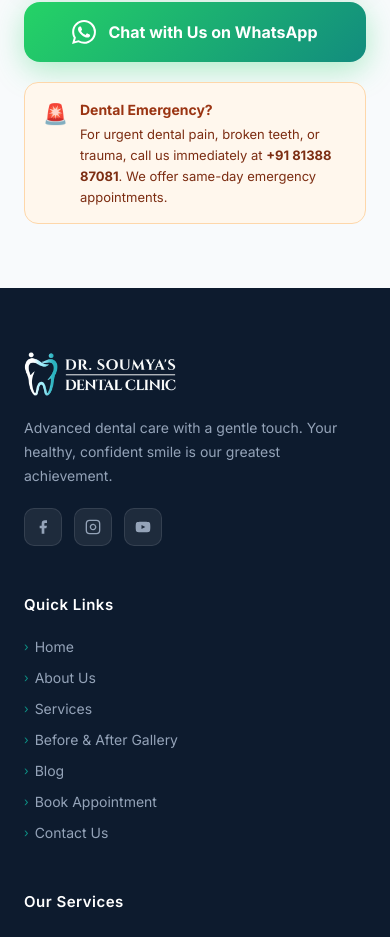
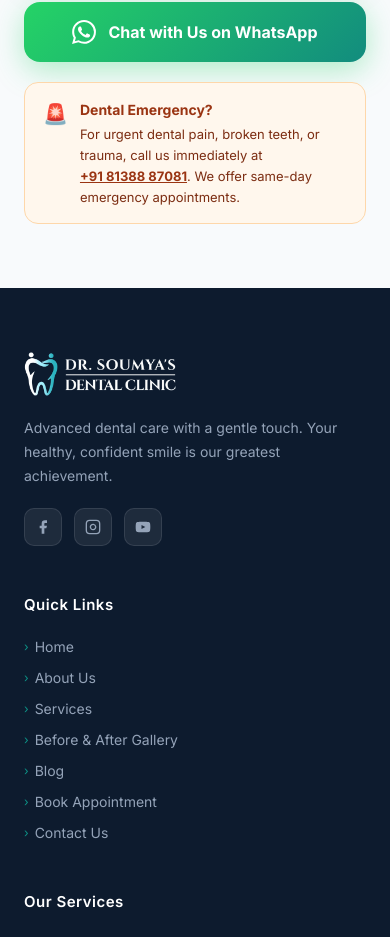
Before and after one commit to anujayeshalukka/drsoumya, a React (Vite) app: page /contact in a window 390 px wide. Shown: the part 2681-3618 px from the top of the page. Built offline with nearby package versions, Linux system fonts and the light colour scheme; a web font is replaced by a local one.

Commit message:
Prevent line breaking inside phone number in emergency box on contact page

```diff
--- a/src/pages/Contact.tsx
+++ b/src/pages/Contact.tsx
@@ -188,7 +188,7 @@ export default function Contact() {
                 <div>
                   <div style={{ fontWeight: 700, color: '#9a3412', fontSize: 14, marginBottom: 4 }}>Dental Emergency?</div>
                   <div style={{ color: '#7c2d12', fontSize: 13, lineHeight: 1.6 }}>
-                    For urgent dental pain, broken teeth, or trauma, call us immediately at <strong>+91 81388 87081</strong>. We offer same-day emergency appointments.
+                    For urgent dental pain, broken teeth, or trauma, call us immediately at <strong style={{ whiteSpace: 'nowrap' }}><a href="tel:+918138887081" style={{ color: '#9a3412', textDecoration: 'underline' }}>+91 81388 87081</a></strong>. We offer same-day emergency appointments.
                   </div>
                 </div>
               </div>
```
